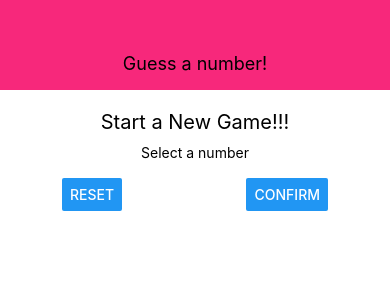
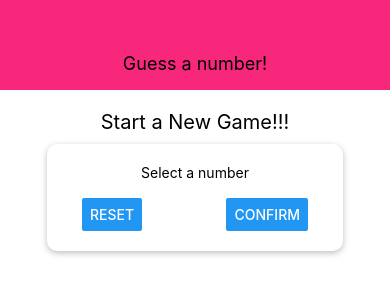
Before and after one commit to rm-jordan/react-native-number-game, a React Native app: screen / in a window 390 px wide. Shown: the top 300 px of the page. Built offline with nearby package versions, Linux system fonts and the light colour scheme.

Commit message:
additional styling done on StartGameScreen.js

```diff
--- a/screens/StartGameScreen.js
+++ b/screens/StartGameScreen.js
@@ -32,6 +32,15 @@ const styles = StyleSheet.create({
     width: 300,
     maxWidth: "80%",
     alignItems: "center",
+    shadowColor: "black",
+    shadowOffset: { width: 0, height: 2 },
+    shadowRadius: 6,
+    shadowOpacity: 0.26,
+    // elevation for Android
+    elevation: 5,
+    backgroundColor: "white",
+    padding: 20,
+    borderRadius: 10,
   },
   buttonContainer: {
     flexDirection: "row",
```
